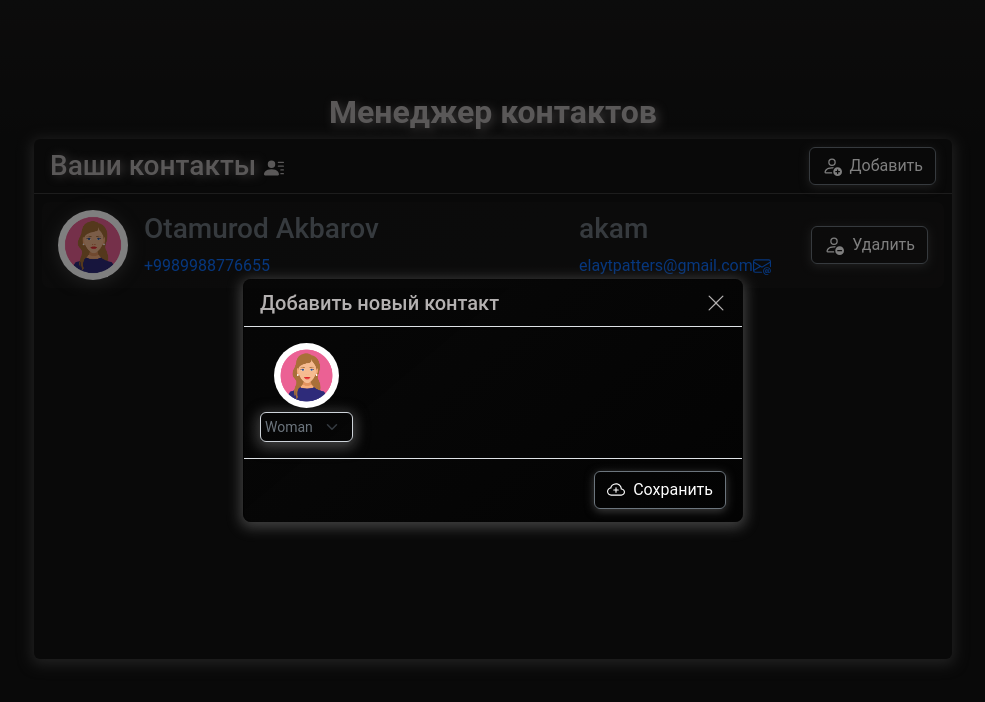
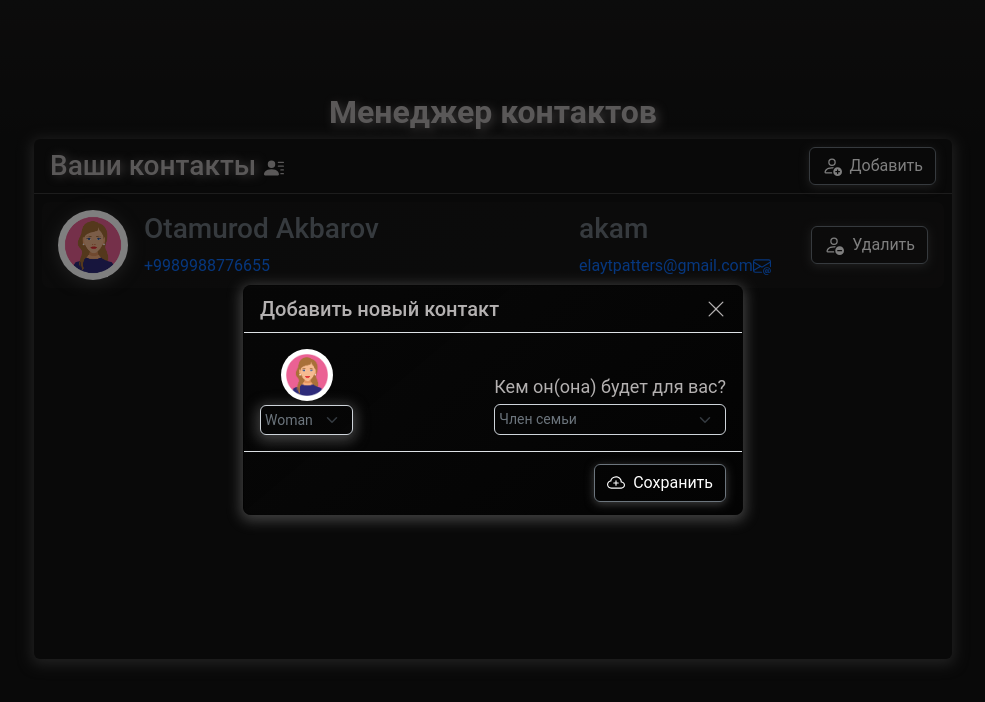
Before and after one commit to bd-ans/contact--manager, a React (Vite) app: page / in a window 1280 px wide. Both pictures are taken after a click on the button "Добавить". Shown: the top 702 px of the page, without its empty margins (147-1132 px from the left). Built offline with nearby package versions, Linux system fonts and the light colour scheme.

Commit message:
.../src/UI/Modal/index.jsx | 2 +-  .../src/UI/Modal/index.scss | 2 +-  2 files changed, 2 insertions(+), 2 deletions(-)

```diff
--- a/src/UI/Modal/index.jsx
+++ b/src/UI/Modal/index.jsx
@@ -12,8 +12,6 @@ import man3AvatarImg from "../../assets/imgs/man (3).jpg";
 import { useRef } from "react";
 
 const index = () => {
-
-
   return (
     <>
       <div
@@ -46,21 +44,23 @@ const index = () => {
             </div>
             <div className="modal-body">
               <form action="#">
-                <div className="modal-body-top-form d-flex flex-wrap">
+                <div className="modal-body-top-form d-flex flex-wrap align-item-center justify-content-between">
                   <div className="modal-user-img-box">
                     <div className="modal-user-img-box-inner">
                       <img
-                        width={65}
-                        height={65}
+                        width={52}
+                        height={52}
                         className="rounded-circle mx-auto d-block"
                         src={womanAvatarImg}
                         alt="modal user img"
                       />{" "}
-
-                      <select defaultValue={'DEFAULT'} name="modal-user-image" id="modal-user-image" className="form-select form-select-sm mt-1 bg-transparent modal-user-image-select text-muted ps-1 pe-1 rounded-2">
-                        <option value="DEFAULT">
-                          Woman
-                        </option>
+                      <select
+                        defaultValue={"DEFAULT"}
+                        name="modal-user-image"
+                        id="modal-user-image"
+                        className="form-select form-select-sm mt-1 bg-transparent modal-user-image-select text-muted ps-1 pe-1 rounded-2"
+                      >
+                        <option value="DEFAULT">Woman</option>
                         <option value="woman1AvatarImg">Woman 1</option>
                         <option value="woman2AvatarImg">Woman 2</option>
                         <option value="woman3AvatarImg">Woman 3</option>
@@ -68,6 +68,24 @@ const index = () => {
                         <option value="man1AvatarImg">Man 1</option>
                         <option value="man2AvatarImg">Man 2</option>
                         <option value="man3AvatarImg">Man 3</option>
+                      </select>
+                    </div>
+                  </div>
+
+                  <div className="modal-who-select-box mt-4">
+                    <div className="modal-who-select-box-inner">
+                      <p className="mb-0 modal-user-who-title">
+                        Кем он(она) будет для вас?
+                      </p>
+                      <select
+                        className="form-select form-select-sm mt-1 bg-transparent modal-user-who-select text-muted ps-1 pe-1 rounded-2"
+                        name="modal-wgo-select"
+                        id="modal-wgo-select"
+                      >
+                        <option value="DEFAULT">Член семьи</option>
+                        <option value="1">Друг,(Подруга)</option>
+                        <option value="2">Родственник</option>
+                        <option value="3">Знакомство</option>
                       </select>
                     </div>
                   </div>
--- a/src/UI/Modal/index.scss
+++ b/src/UI/Modal/index.scss
@@ -17,3 +17,7 @@
   height: 30px;
   box-shadow: 0 3px 13px 3px #404040;
 }
+
+.modal-user-who-title {
+  font-size: 18px !important;
+}
```
